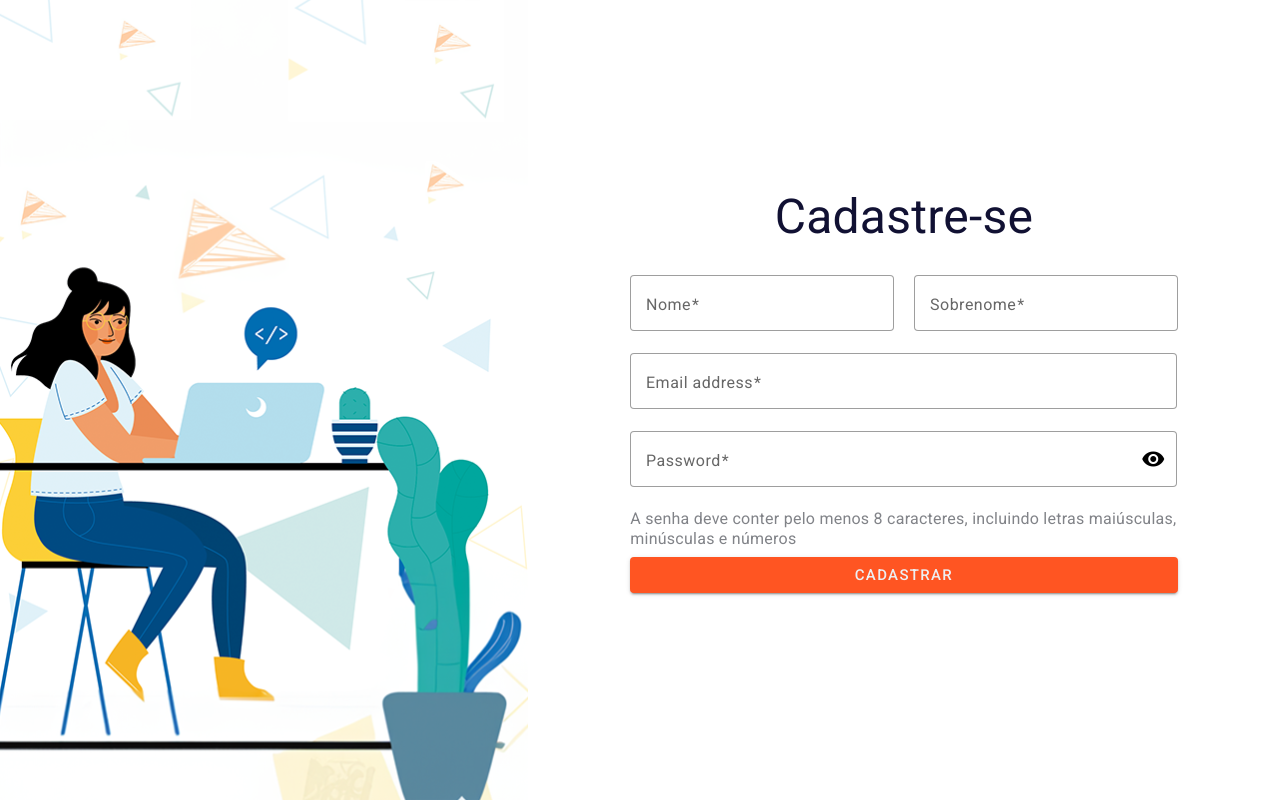
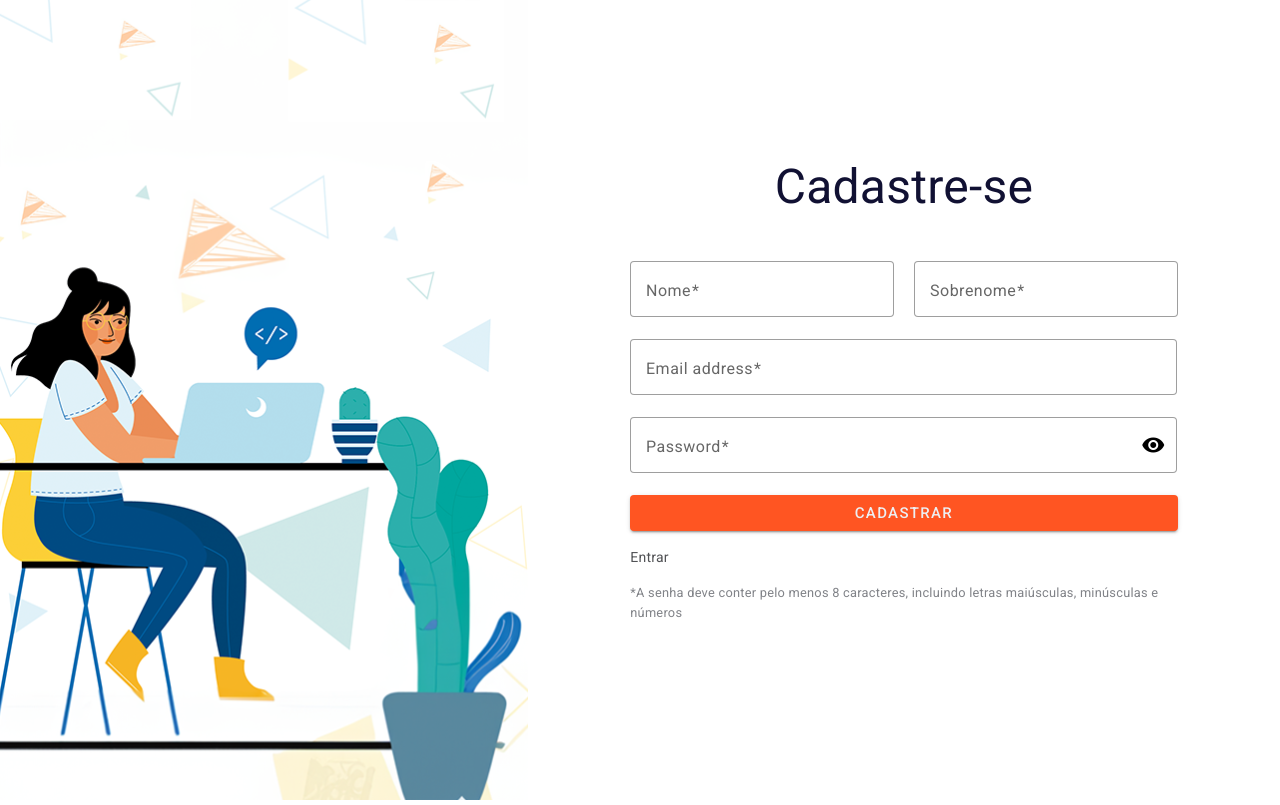
Before and after one commit to gustavo-medeiros18/Orange-Portfolio, an Angular app in the folder frontend/front/: page /register in a window 1280 px wide. Built offline with nearby package versions, Linux system fonts and the light colour scheme.

Commit message:
fix: correção de estilização da pagina de cadastro

```diff
--- a/frontend/front/src/app/screens/register/register.component.html
+++ b/frontend/front/src/app/screens/register/register.component.html
@@ -38,7 +38,6 @@
         <input matInput formControlName="email">
         <mat-error *ngIf="form.get('email')?.invalid">{{formErrorMessage('email')}}</mat-error>
       </mat-form-field>
-      <div class="password">
       <mat-form-field class="input" appearance="outline">
         <mat-label>Password</mat-label>
         <input type={{password}} matInput formControlName="password">
@@ -46,12 +45,13 @@
         <mat-icon (click)="onClick()" *ngIf="!visibility" matSuffix>visibility</mat-icon>
         <mat-icon (click)="onClick()" *ngIf="visibility" matSuffix>visibility_off</mat-icon>
       </mat-form-field>
-        <span>A senha deve conter pelo menos 8 caracteres, incluindo letras maiúsculas, minúsculas e números</span>
-      </div>
       <button (click)="signUp()" class="btn-primary" mat-raised-button color="primary">
         <mat-progress-spinner *ngIf="loading" diameter="24" mode="indeterminate"
           [color]="loading ? 'var(--color-principal-70)' : '#edeff2'"></mat-progress-spinner>
         <span *ngIf="!loading" (click)="signUp()">CADASTRAR</span></button>
     </form>
+    <a routerLink="/login" class="msg-register"> Entrar</a>
+    <span class="password">*A senha deve conter pelo menos 8 caracteres, incluindo letras maiúsculas, minúsculas e
+      números</span>
   </div>
 </div>
--- a/frontend/front/src/app/screens/register/register.component.scss
+++ b/frontend/front/src/app/screens/register/register.component.scss
@@ -15,16 +15,20 @@
   justify-content: center;
   flex-direction: column;
   margin: 8%;
+  gap: 1rem;
 }
 
 .password {
-  margin-bottom: 0.5rem;
-  span {
-    color: var(--color-neutral-100, #818388);
-    font-size: 1rem;
-    font-style: normal;
-    font-weight: 400;
-  }
+  color: var(--color-neutral-100, #818388);
+  font-size: 0.8rem;
+  font-style: normal;
+  font-weight: 400;
+}
+
+.msg-register {
+  color: var(--Neutral-Colors-Neutral-110, #515255);
+  text-decoration: none;
+  align-self: flex-start;
 }
 .on-sign-up-success {
   display: flex;
--- a/frontend/front/src/app/screens/register/register.component.ts
+++ b/frontend/front/src/app/screens/register/register.component.ts
@@ -2,7 +2,7 @@ import { Component } from "@angular/core";
 import { FormGroup, NonNullableFormBuilder, Validators } from "@angular/forms";
 import { RegisterService } from "./services/register.service";
 import { Router } from "@angular/router";
-import { createPassword } from "../../Validators/validators";
+import { createPassword, noWhitespaceValidator } from "../../Validators/validators";
 
 @Component({
   selector: "app-register",
@@ -29,8 +29,8 @@ export class RegisterComponent {
 
   ngOnInit() {
     this.form = this.formBuilder.group({
-      name: ["", [Validators.required]],
-      lastName: ["", [Validators.required]],
+      name: ["", [Validators.required, noWhitespaceValidator(), Validators.minLength(5)]],
+      lastName: ["", [Validators.required, noWhitespaceValidator(), Validators.minLength(5)]],
       email: ["", [Validators.required, Validators.email]],
       password: ["", [Validators.required, Validators.minLength(8), createPassword()]],
     });
@@ -46,6 +46,12 @@ export class RegisterComponent {
     }
     if (field?.hasError("invalidPassword") || field?.hasError("minLength")) {
       return "A senha deve conter pelo menos 8 caracteres, incluindo letras maiúsculas, minúsculas e números";
+    }
+    if (field?.hasError("whitespace")) {
+      return "O campo Título não pode conter apenas espaços em branco.";
+    }
+    if (field?.hasError("minlength")) {
+      return `O campo Título está muito curto`;
     }
     return;
   }
```
Lines whose indentation alone changed are shown as unchanged.
